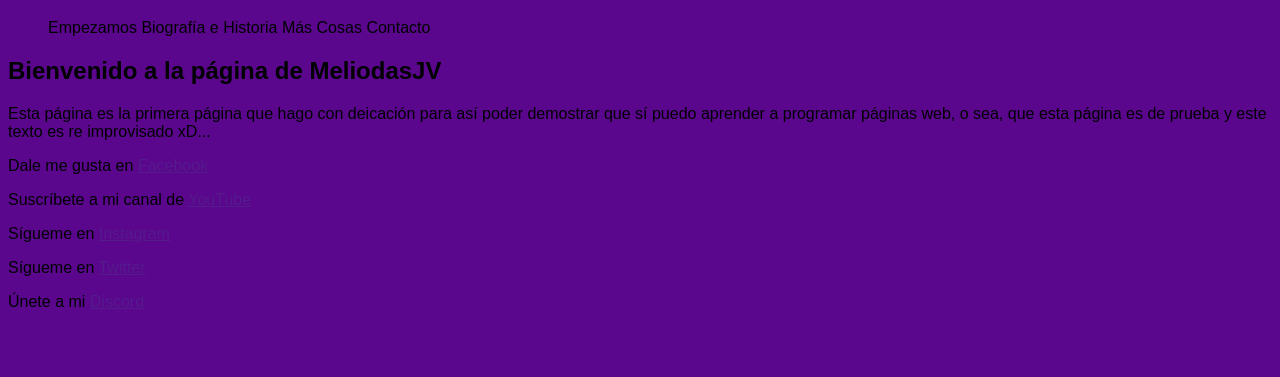
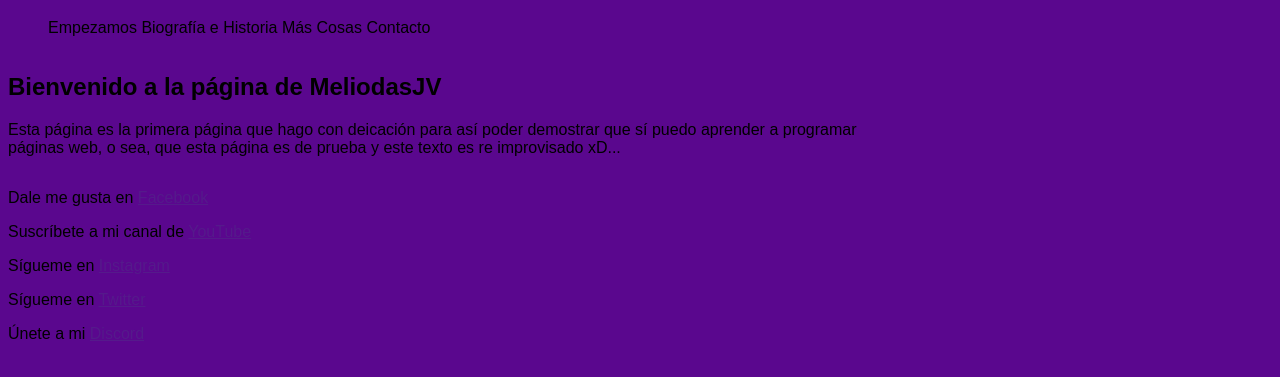
Before and after one commit to ValenSoto1/WEB0.1, a plain HTML site: page index.html in a window 1280 px wide. Shown: the part 61-438 px from the top of the page. Drawn offline with Linux system fonts and the light colour scheme; files that its build step writes are made by us from their sources.

Commit message:
Update estilo.css

```diff
--- a/css/estilo.css
+++ b/css/estilo.css
@@ -15,3 +15,14 @@ nav ul li{
   background-size: cover;
   background-image: url("../img/933794.jpg");
 }
+
+aside{
+    float: left;
+    width: 30%;
+    clear: both;
+}
+
+section{
+    float: left;
+    width: 70%;
+}
```
